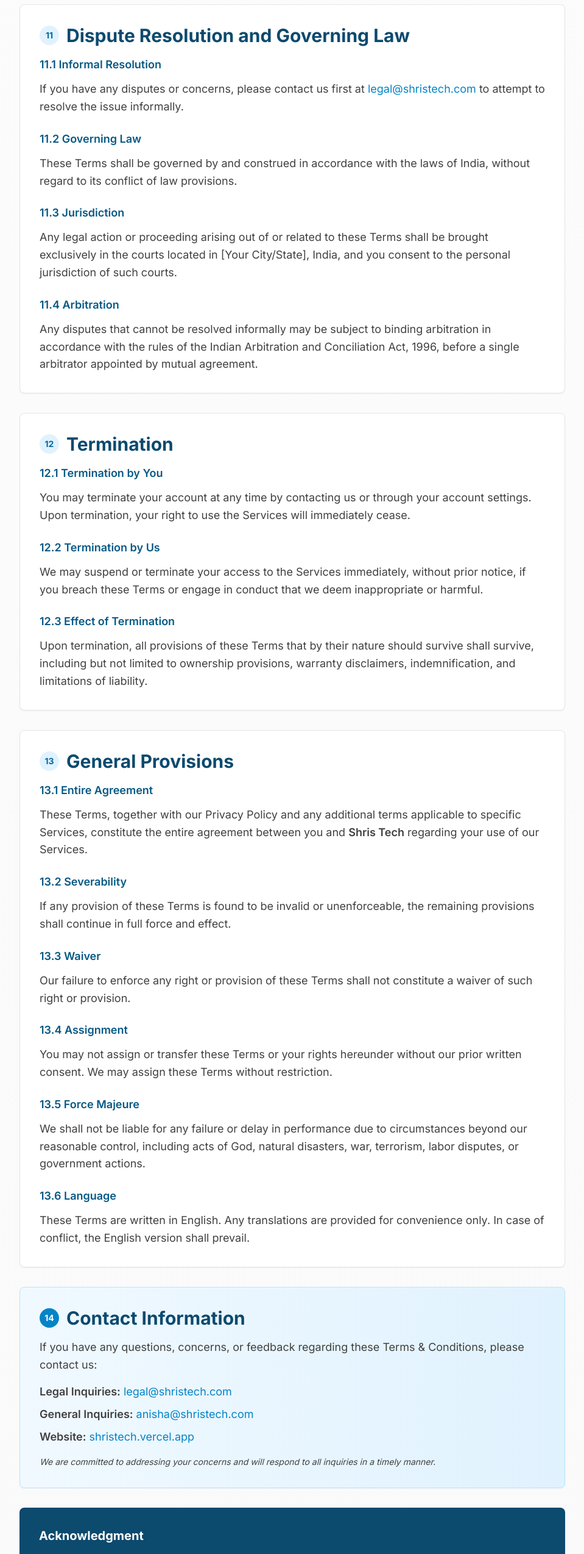
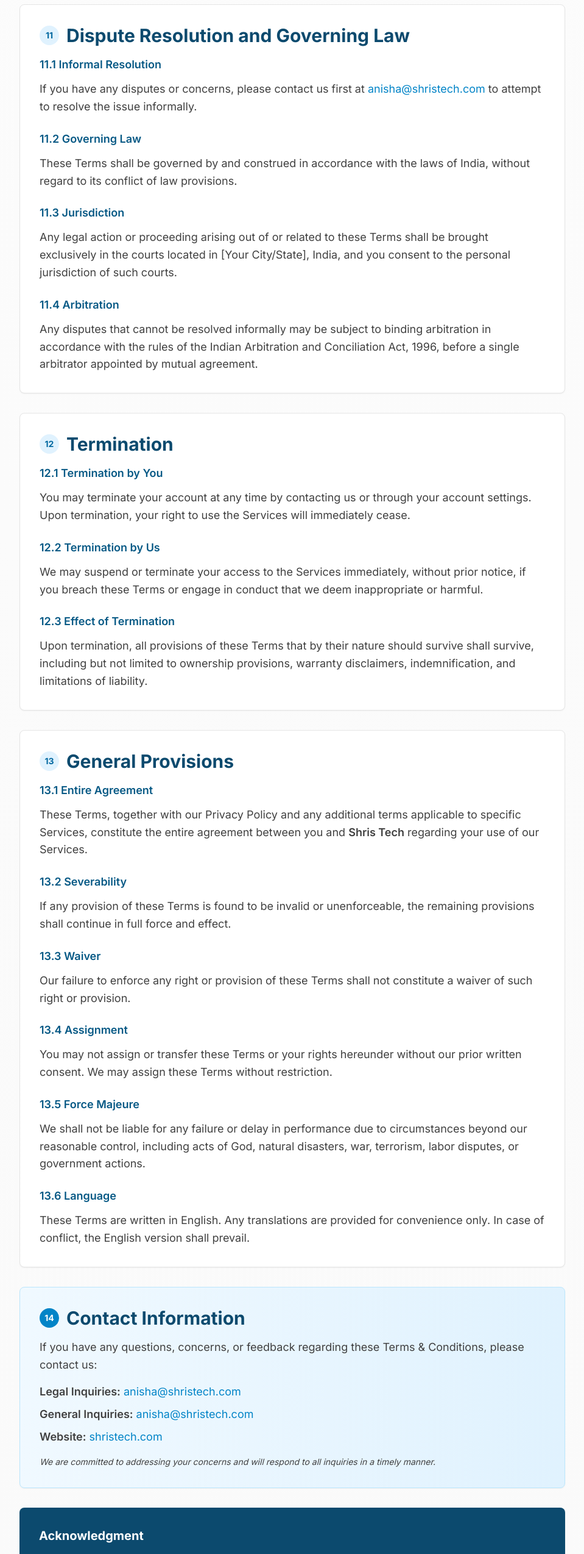
Before and after one commit to vishalshep08/Shris-Tech, a Next.js app: page /terms in a window 1280 px wide. Shown: the part 6659-9207 px from the top of the page at 61% size, without its empty margins (160-1119 px from the left). Built offline with nearby package versions, Linux system fonts and the light colour scheme.

Commit message:
Update page.tsx

```diff
--- a/src/app/terms/page.tsx
+++ b/src/app/terms/page.tsx
@@ -343,8 +343,8 @@ export default function Terms() {
           </h3>
           <p className="text-neutral-700">
             If you have any disputes or concerns, please contact us first at{" "}
-            <a href="mailto:legal@shristech.com" className="text-primary-600 hover:underline">
-              legal@shristech.com
+            <a href="mailto:anisha@shristech.com" className="text-primary-600 hover:underline">
+              anisha@shristech.com
             </a>{" "}
             to attempt to resolve the issue informally.
           </p>
@@ -462,8 +462,8 @@ export default function Terms() {
           <div className="space-y-2 text-neutral-700">
             <p>
               <span className="font-semibold">Legal Inquiries:</span>{" "}
-              <a href="mailto:legal@shristech.com" className="text-primary-600 hover:underline">
-                legal@shristech.com
+              <a href="mailto:anisha@shristech.com" className="text-primary-600 hover:underline">
+                anisha@shristech.com
               </a>
             </p>
             <p>
@@ -474,8 +474,8 @@ export default function Terms() {
             </p>
             <p>
               <span className="font-semibold">Website:</span>{" "}
-              <a href="https://shristech.vercel.app" className="text-primary-600 hover:underline" target="_blank" rel="noopener noreferrer">
-                shristech.vercel.app
+              <a href="https://shristech.com" className="text-primary-600 hover:underline" target="_blank" rel="noopener noreferrer">
+                shristech.com
               </a>
             </p>
           </div>
```
